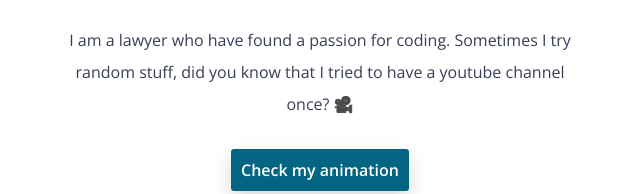
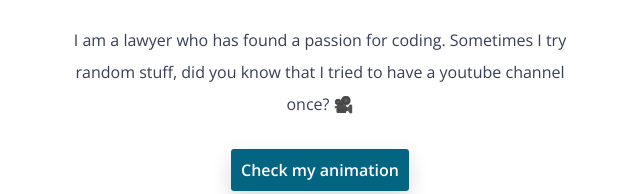
Before and after one commit to fecsantos/profile, a plain HTML site: page index.html in a window 1280 px wide. Shown: the part 310-504 px from the top of the page, 320-960 px from the left. Drawn offline with nearby package versions, Linux system fonts and the light colour scheme.

Commit message:
Corrected a typo

```diff
--- a/index.html
+++ b/index.html
@@ -17,7 +17,7 @@
 
   <img src="images/Felipe.jpeg" class="img-circle" width="150px" alt="Felipe's picture">
 
-  <p>I am a lawyer who have found a passion for coding. Sometimes I try random stuff, did you know that I tried to have a youtube channel once? 🎥</p>
+  <p>I am a lawyer who has found a passion for coding. Sometimes I try random stuff, did you know that I tried to have a youtube channel once? 🎥</p>
 
   <a href="https://www.youtube.com/watch?v=Z5IoK_nrMN0" class="btn-blue" target="_blank">Check my animation</a>
 
```
